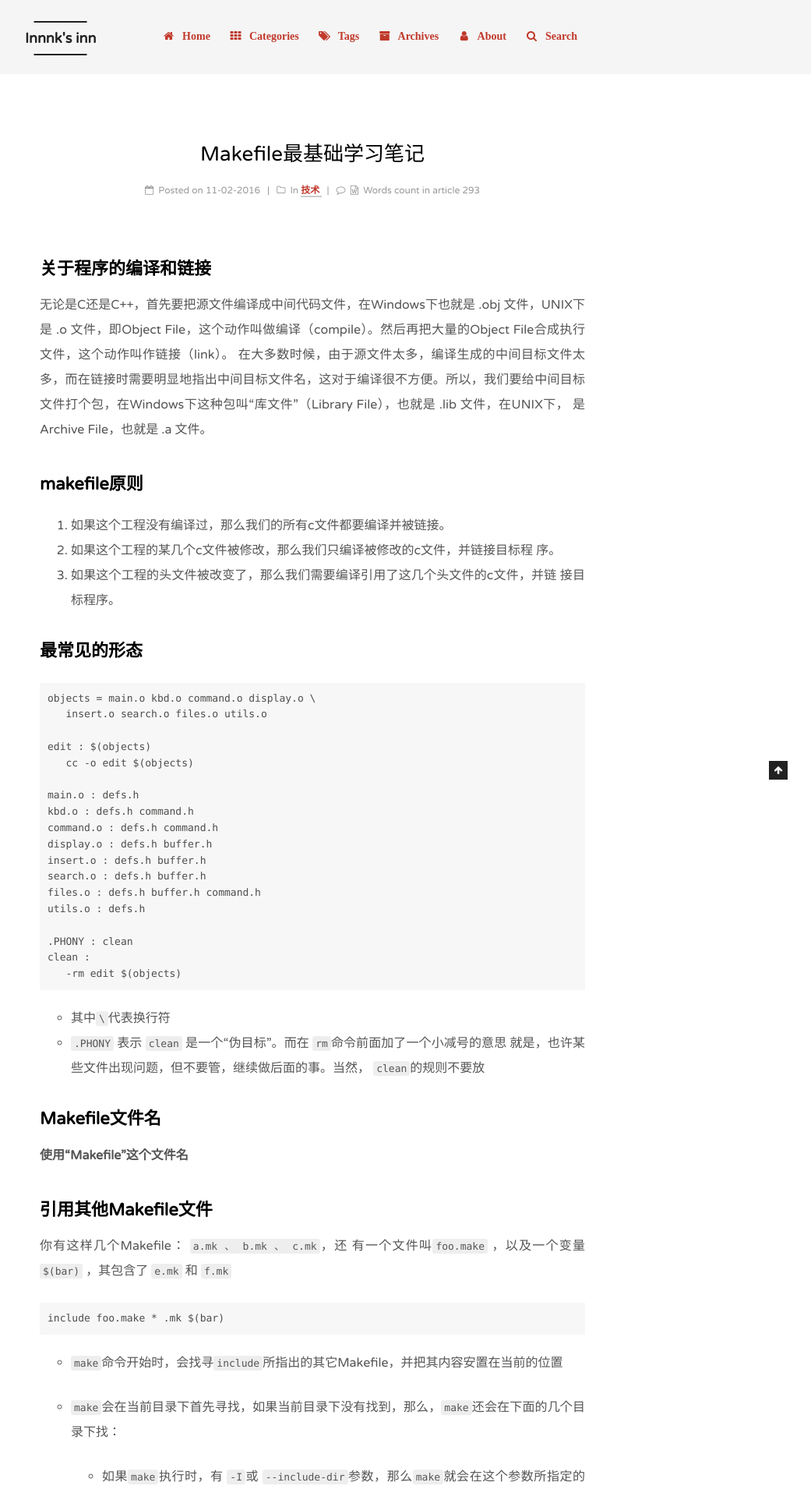
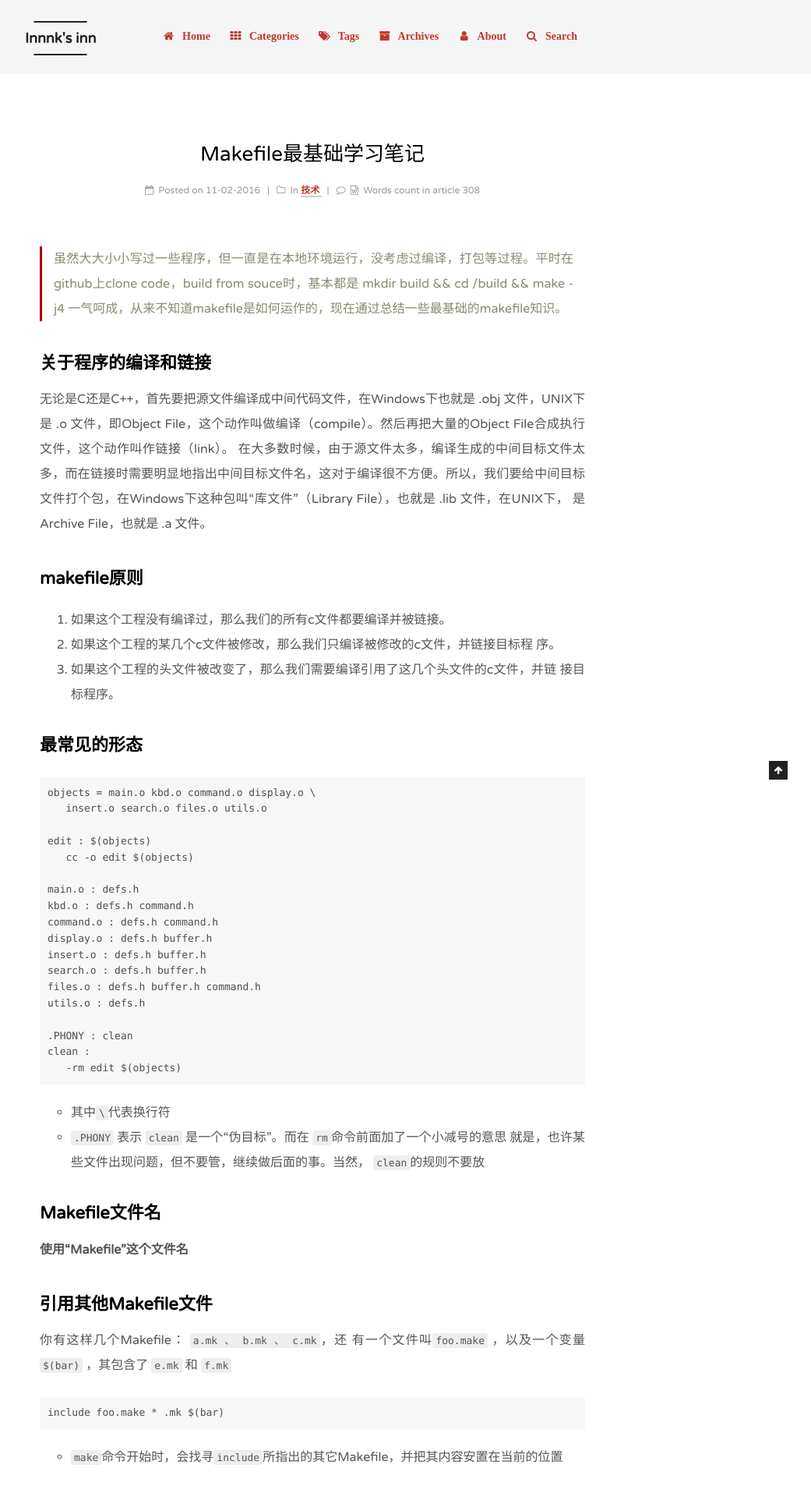
Before and after one commit to innnk/innnk.github.io, a Jekyll site: the page built from _posts/2016-02-11-makefile.md, in a window 1280 px wide. Shown: the top 1915 px of the page at 78% size, without its empty margins (239-1280 px from the left). Built offline with Jekyll 4.4.1, drawn with Linux system fonts in a browser that asks for light colours; comment, search, counter and statistics services are not loaded.

Commit message:
post makefile.md

```diff
--- a/_posts/2016-02-11-makefile.md
+++ b/_posts/2016-02-11-makefile.md
@@ -5,6 +5,8 @@ tags: [计算机基础,  总结]
 category: 技术
 mathjax: true
 ---
+>虽然大大小小写过一些程序，但一直是在本地环境运行，没考虑过编译，打包等过程。平时在github上clone code，build from souce时，基本都是 mkdir build && cd /build && make -j4 一气呵成，从来不知道makefile是如何运作的，现在通过总结一些最基础的makefile知识。
+
 ## 关于程序的编译和链接
 无论是C还是C++，首先要把源文件编译成中间代码文件，在Windows下也就是 .obj 文件，UNIX下是 .o 文件，即Object File，这个动作叫做编译（compile）。然后再把大量的Object File合成执行文件，这个动作叫作链接（link）。 在大多数时候，由于源文件太多，编译生成的中间目标文件太多，而在链接时需要明显地指出中间目标文件名，这对于编译很不方便。所以，我们要给中间目标文件打个包，在Windows下这种包叫“库文件”（Library File），也就是 .lib 文件，在UNIX下， 是Archive File，也就是 .a 文件。
 
```
